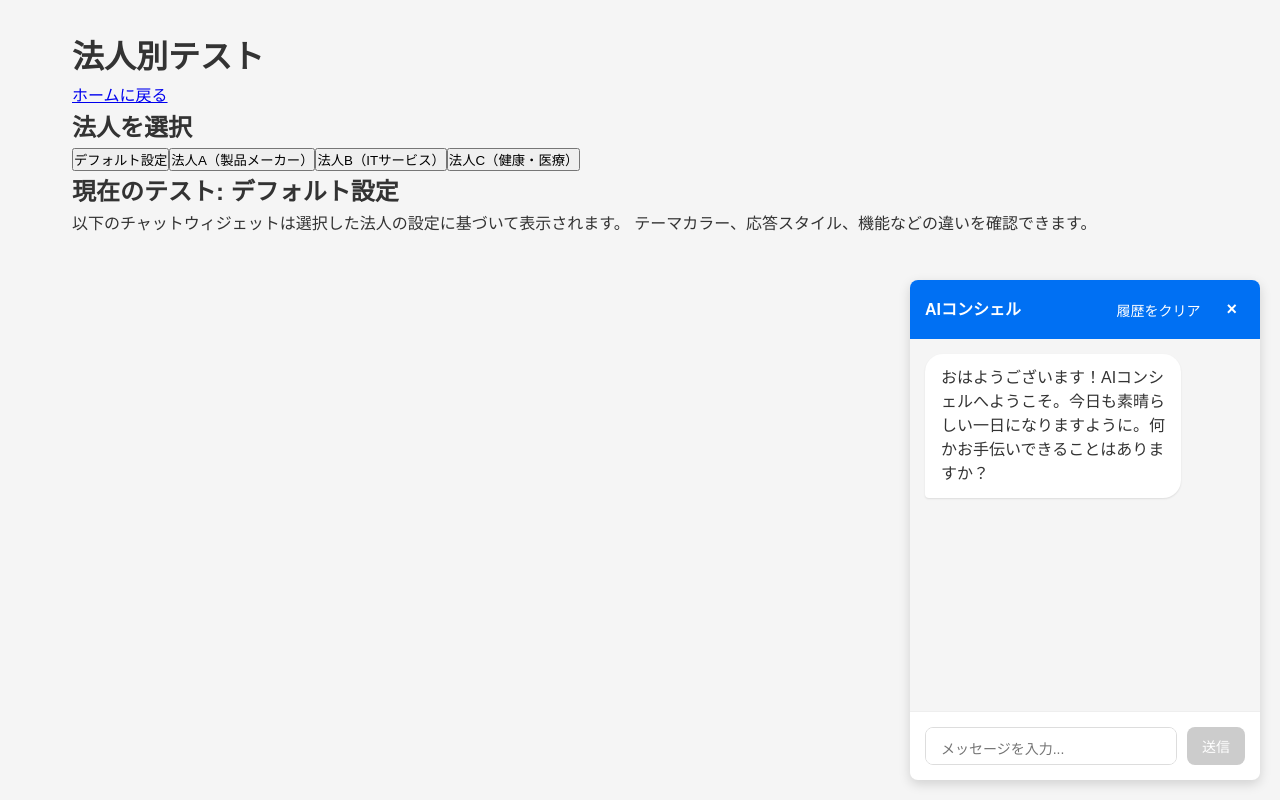
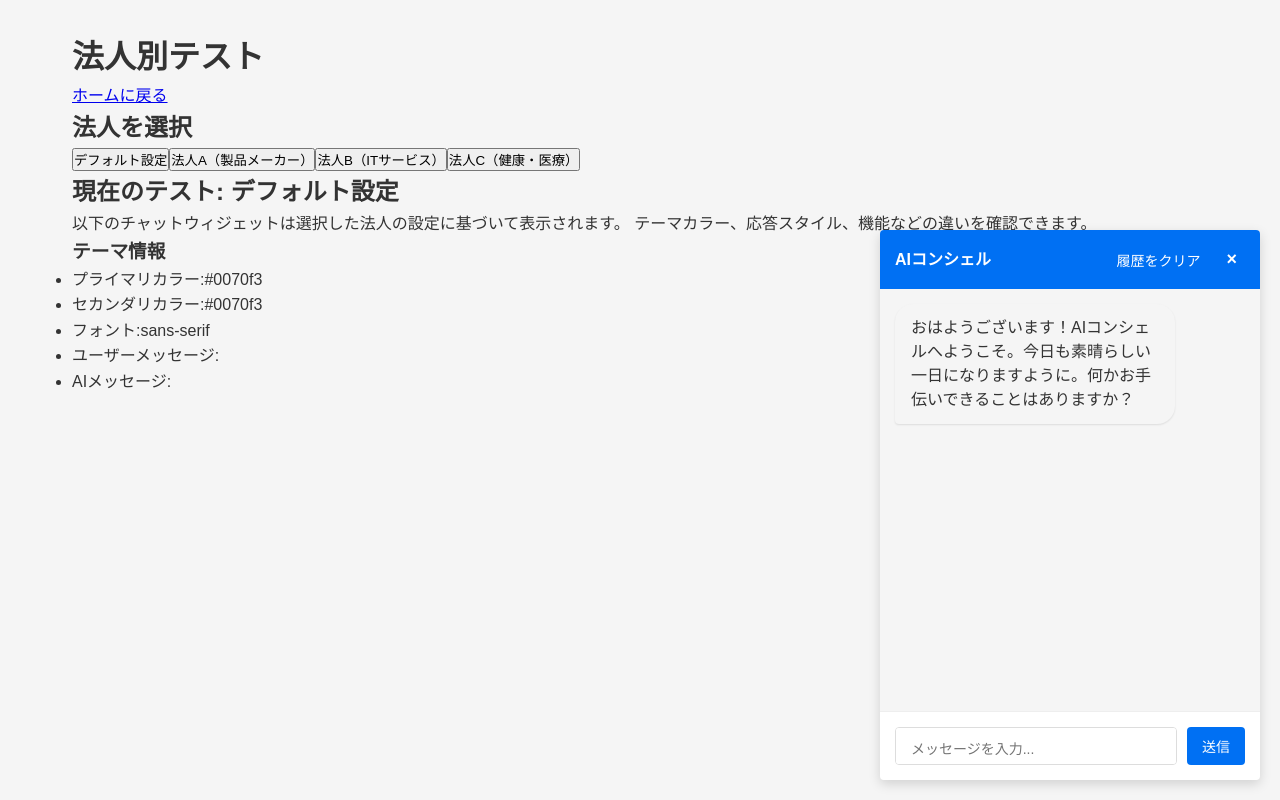
Before and after one commit to cayman1028/AI_conciel, a Next.js app: page /test in a window 1280 px wide. Both pictures are taken after a click on the button "サポート". Built offline with nearby package versions, Linux system fonts and the light colour scheme.

Commit message:
レスポンシブデザインの最適化と法人別テーマ機能の実装

```diff
--- a/src/app/test/page.tsx
+++ b/src/app/test/page.tsx
@@ -1,11 +1,13 @@
 'use client';
 
 import ChatWidget from '@/components/ChatWidget';
+import { getCompanyTheme } from '@/lib/companyTheme';
 import Link from 'next/link';
-import { useState } from 'react';
+import { useEffect, useState } from 'react';
 
 export default function TestPage() {
   const [selectedCompany, setSelectedCompany] = useState<string>('default');
+  const [companyThemeInfo, setCompanyThemeInfo] = useState<any>(null);
 
   const companies = [
     { id: 'default', name: 'デフォルト設定' },
@@ -13,6 +15,25 @@ export default function TestPage() {
     { id: 'company-b', name: '法人B（ITサービス）' },
     { id: 'company-c', name: '法人C（健康・医療）' }
   ];
+
+  // 選択された法人のテーマ情報を取得
+  useEffect(() => {
+    const fetchThemeInfo = async () => {
+      try {
+        const theme = await getCompanyTheme(selectedCompany);
+        setCompanyThemeInfo({
+          primaryColor: theme.colors.primary,
+          secondaryColor: theme.colors.secondary,
+          fontFamily: theme.typography.fontFamily.base,
+          bubbleColors: theme.chatWidget.bubbleColors
+        });
+      } catch (error) {
+        console.error('テーマ情報の取得エラー:', error);
+      }
+    };
+
+    fetchThemeInfo();
+  }, [selectedCompany]);
 
   return (
     <main className="flex min-h-screen flex-col items-center p-6 sm:p-12">
@@ -43,7 +64,7 @@ export default function TestPage() {
           </div>
         </div>
 
-        <div className="bg-white rounded-lg p-6 shadow-md">
+        <div className="bg-white rounded-lg p-6 shadow-md mb-8">
           <h2 className="text-xl font-semibold mb-4">
             現在のテスト: {companies.find(c => c.id === selectedCompany)?.name}
           </h2>
@@ -51,6 +72,48 @@ export default function TestPage() {
             以下のチャットウィジェットは選択した法人の設定に基づいて表示されます。
             テーマカラー、応答スタイル、機能などの違いを確認できます。
           </p>
+
+          {companyThemeInfo && (
+            <div className="mt-4 p-4 bg-gray-50 rounded-lg">
+              <h3 className="font-semibold mb-2">テーマ情報</h3>
+              <ul className="space-y-2">
+                <li className="flex items-center">
+                  <span className="mr-2">プライマリカラー:</span>
+                  <span
+                    className="inline-block w-6 h-6 rounded-full mr-2"
+                    style={{ backgroundColor: companyThemeInfo.primaryColor }}
+                  ></span>
+                  <code>{companyThemeInfo.primaryColor}</code>
+                </li>
+                <li className="flex items-center">
+                  <span className="mr-2">セカンダリカラー:</span>
+                  <span
+                    className="inline-block w-6 h-6 rounded-full mr-2"
+                    style={{ backgroundColor: companyThemeInfo.secondaryColor }}
+                  ></span>
+                  <code>{companyThemeInfo.secondaryColor}</code>
+                </li>
+                <li>
+                  <span className="mr-2">フォント:</span>
+                  <code>{companyThemeInfo.fontFamily}</code>
+                </li>
+                <li className="flex items-center">
+                  <span className="mr-2">ユーザーメッセージ:</span>
+                  <span
+                    className="inline-block w-6 h-6 rounded-full mr-2"
+                    style={{ backgroundColor: companyThemeInfo.bubbleColors.user }}
+                  ></span>
+                </li>
+                <li className="flex items-center">
+                  <span className="mr-2">AIメッセージ:</span>
+                  <span
+                    className="inline-block w-6 h-6 rounded-full mr-2"
+                    style={{ backgroundColor: companyThemeInfo.bubbleColors.assistant }}
+                  ></span>
+                </li>
+              </ul>
+            </div>
+          )}
         </div>
       </div>
 
--- a/src/components/ChatWidget.tsx
+++ b/src/components/ChatWidget.tsx
@@ -1,5 +1,6 @@
 'use client';
 
+import { applyCompanyTheme, generateCssVariables, generateThemeStyles, getCompanyTheme } from '@/lib/companyTheme';
 import {
     generateContextPrompt,
     recordUserQuestion,
@@ -45,12 +46,43 @@ export default function ChatWidget({ companyId = 'default' }: ChatWidgetProps) {
   const [isLoading, setIsLoading] = useState(false);
   const [history, setHistory] = useState<any[]>([]);
   const [userContextPrompt, setUserContextPrompt] = useState('');
+  const [themeStyles, setThemeStyles] = useState<any>({});
+  const [cssVars, setCssVars] = useState<string>('');
+
+  // テーマの読み込み
+  useEffect(() => {
+    const loadTheme = async () => {
+      try {
+        // 法人IDに基づいてテーマを取得
+        const theme = await getCompanyTheme(companyId);
+
+        // テーマからスタイルを生成
+        const styles = generateThemeStyles(theme);
+        setThemeStyles(styles);
+
+        // CSSカスタムプロパティを生成
+        const cssVariables = generateCssVariables(theme);
+        setCssVars(cssVariables);
+
+        // ドキュメント全体にテーマを適用
+        if (typeof window !== 'undefined') {
+          await applyCompanyTheme(companyId);
+        }
+
+        console.log(`法人ID "${companyId}" のテーマを適用しました`);
+      } catch (error) {
+        console.error('テーマの読み込みエラー:', error);
+      }
+    };
+
+    loadTheme();
+  }, [companyId]);
 
   // メッセージの読み込み
   const loadMessagesFromStorage = (): Message[] => {
     if (typeof window === 'undefined') return [];
 
-    const storedMessages = localStorage.getItem(STORAGE_KEY_MESSAGES);
+    const storedMessages = localStorage.getItem(`${STORAGE_KEY_MESSAGES}_${companyId}`);
     if (storedMessages) {
       return JSON.parse(storedMessages);
     }
@@ -68,7 +100,7 @@ export default function ChatWidget({ companyId = 'default' }: ChatWidgetProps) {
   const loadHistoryFromStorage = () => {
     if (typeof window === 'undefined') return [];
 
-    const storedHistory = localStorage.getItem(STORAGE_KEY_HISTORY);
+    const storedHistory = localStorage.getItem(`${STORAGE_KEY_HISTORY}_${companyId}`);
     if (storedHistory) {
       return JSON.parse(storedHistory);
     }
@@ -100,27 +132,37 @@ export default function ChatWidget({ companyId = 'default' }: ChatWidgetProps) {
         { role: 'assistant', content: greeting }
       ]);
     }
-  }, []);
+  }, [companyId]);
 
   // メッセージの保存
   useEffect(() => {
     if (typeof window !== 'undefined' && messages.length > 0) {
-      localStorage.setItem(STORAGE_KEY_MESSAGES, JSON.stringify(messages));
+      localStorage.setItem(`${STORAGE_KEY_MESSAGES}_${companyId}`, JSON.stringify(messages));
     }
-  }, [messages]);
+  }, [messages, companyId]);
 
   // 履歴の保存
   useEffect(() => {
     if (typeof window !== 'undefined' && history.length > 0) {
-      localStorage.setItem(STORAGE_KEY_HISTORY, JSON.stringify(history));
+      localStorage.setItem(`${STORAGE_KEY_HISTORY}_${companyId}`, JSON.stringify(history));
     }
-  }, [history]);
+  }, [history, companyId]);
 
   // チャットの参照
   const chatContainerRef = useRef<HTMLDivElement>(null);
 
   // メッセージ表示エリアの末尾への参照
   const messagesEndRef = useRef<HTMLDivElement>(null);
+
+  // チャットウィジェットのルート要素への参照
+  const chatWidgetRef = useRef<HTMLDivElement>(null);
+
+  // CSSカスタムプロパティの適用
+  useEffect(() => {
+    if (chatWidgetRef.current && cssVars) {
+      chatWidgetRef.current.setAttribute('style', cssVars);
+    }
+  }, [cssVars]);
 
   // 自動スクロール関数
   const scrollToBottom = () => {
@@ -275,12 +317,13 @@ export default function ChatWidget({ companyId = 'default' }: ChatWidgetProps) {
   }, [isExpanded]);
 
   return (
-    <div className={styles.chatWidget}>
+    <div className={styles.chatWidget} ref={chatWidgetRef}>
       {!isExpanded ? (
         <button
           className={styles.chatButton}
           onClick={() => setIsExpanded(true)}
           aria-label="サポート"
+          style={themeStyles.chatButtonStyle}
         >
           <svg xmlns="http://www.w3.org/2000/svg" width="28" height="28" viewBox="0 0 24 24" fill="none" stroke="currentColor" strokeWidth="1.5" strokeLinecap="round" strokeLinejoin="round">
             <path d="M21 15a2 2 0 0 1-2 2H7l-4 4V5a2 2 0 0 1 2-2h14a2 2 0 0 1 2 2z"></path>
@@ -290,7 +333,7 @@ export default function ChatWidget({ companyId = 'default' }: ChatWidgetProps) {
         </button>
       ) : (
         <div className={styles.chatContainer}>
-          <div className={styles.chatHeader}>
+          <div className={styles.chatHeader} style={themeStyles.chatHeaderStyle}>
             <div className={styles.chatTitle}>
               AIコンシェル
             </div>
@@ -318,6 +361,7 @@ export default function ChatWidget({ companyId = 'default' }: ChatWidgetProps) {
                 <div key={index} className={styles.messageWrapper}>
                   <div
                     className={`${styles.message} ${message.isUser ? styles.userMessage : styles.botMessage}`}
+                    style={message.isUser ? themeStyles.userMessageStyle : themeStyles.botMessageStyle}
                   >
                     {message.text}
                   </div>
@@ -352,6 +396,7 @@ export default function ChatWidget({ companyId = 'default' }: ChatWidgetProps) {
               className={styles.sendButton}
               disabled={!inputValue.trim() || isLoading}
               aria-label="送信"
+              style={themeStyles.sendButtonStyle}
             >
               送信
             </button>
--- a/src/lib/companyTheme.ts
+++ b/src/lib/companyTheme.ts
@@ -1,6 +1,6 @@
 /**
  * 法人テーマ管理ユーティリティ
- * 法人IDに基づいて適切なテーマを読み込む機能を提供します
+ * 法人IDに基づいて適切なテーマ設定を読み込む機能を提供します
  */
 
 import { defaultTheme } from '../companies/default/theme';
@@ -41,6 +41,74 @@ export async function getCompanyTheme(companyId: string = 'default') {
     console.error(`法人テーマの読み込みエラー:`, error);
     return defaultTheme;
   }
+}
+
+/**
+ * テーマからCSSプロパティを生成する
+ * @param theme テーマオブジェクト
+ * @returns CSSプロパティオブジェクト
+ */
+export function generateThemeStyles(theme: any) {
+  return {
+    // チャットボタン
+    chatButtonStyle: {
+      backgroundColor: theme.colors.primary,
+      boxShadow: `0 4px 12px ${theme.colors.primary}40`,
+    },
+
+    // チャットヘッダー
+    chatHeaderStyle: {
+      backgroundColor: theme.colors.primary,
+    },
+
+    // ユーザーメッセージ
+    userMessageStyle: {
+      backgroundColor: theme.colors.primary,
+      color: theme.colors.text.inverse,
+    },
+
+    // ボットメッセージ
+    botMessageStyle: {
+      backgroundColor: theme.chatWidget?.bubbleColors?.assistant || theme.colors.surface,
+      color: theme.colors.text.primary,
+    },
+
+    // 送信ボタン
+    sendButtonStyle: {
+      backgroundColor: theme.colors.primary,
+    },
+
+    // 送信ボタン（ホバー時）
+    sendButtonHoverStyle: {
+      backgroundColor: theme.colors.secondary,
+    }
+  };
+}
+
+/**
+ * CSSカスタムプロパティを生成する
+ * @param theme テーマオブジェクト
+ * @returns CSSカスタムプロパティの文字列
+ */
+export function generateCssVariables(theme: any) {
+  return `
+    --primary-color: ${theme.colors.primary};
+    --secondary-color: ${theme.colors.secondary};
+    --accent-color: ${theme.colors.accent};
+    --background-color: ${theme.colors.background};
+    --surface-color: ${theme.colors.surface};
+    --text-primary-color: ${theme.colors.text.primary};
+    --text-secondary-color: ${theme.colors.text.secondary};
+    --text-disabled-color: ${theme.colors.text.disabled};
+    --text-inverse-color: ${theme.colors.text.inverse};
+    --success-color: ${theme.colors.status.success};
+    --warning-color: ${theme.colors.status.warning};
+    --error-color: ${theme.colors.status.error};
+    --info-color: ${theme.colors.status.info};
+    --border-radius: ${theme.borders.radius.md};
+    --chat-bubble-user-color: ${theme.chatWidget?.bubbleColors?.user || theme.colors.primary};
+    --chat-bubble-assistant-color: ${theme.chatWidget?.bubbleColors?.assistant || theme.colors.surface};
+  `;
 }
 
 /**
--- a/src/styles/ChatWidget.module.css
+++ b/src/styles/ChatWidget.module.css
@@ -7,11 +7,24 @@
     right: 20px;
     z-index: 1000;
     font-family: -apple-system, BlinkMacSystemFont, 'Segoe UI', Roboto, Oxygen, Ubuntu, Cantarell, 'Open Sans', 'Helvetica Neue', sans-serif;
+    /* テーマ変数のデフォルト値 */
+    --primary-color: #0070f3;
+    --secondary-color: #0070f3;
+    --accent-color: #ff4081;
+    --background-color: #ffffff;
+    --surface-color: #f5f5f5;
+    --text-primary-color: #333333;
+    --text-secondary-color: #666666;
+    --text-disabled-color: #999999;
+    --text-inverse-color: #ffffff;
+    --border-radius: 8px;
+    --chat-bubble-user-color: #e1f5fe;
+    --chat-bubble-assistant-color: #f5f5f5;
 }
 
 .chatButton {
-    background-color: #0070f3;
-    color: white;
+    background-color: var(--primary-color, #0070f3);
+    color: var(--text-inverse-color, white);
     border: none;
     border-radius: 50%;
     width: 56px;
@@ -52,8 +65,8 @@
     content: "サポート";
     position: absolute;
     left: -90px;
-    background-color: #0070f3;
-    color: white;
+    background-color: var(--primary-color, #0070f3);
+    color: var(--text-inverse-color, white);
     padding: 8px 12px;
     border-radius: 4px;
     font-size: 14px;
@@ -71,7 +84,7 @@
     height: 0;
     border-top: 6px solid transparent;
     border-bottom: 6px solid transparent;
-    border-left: 6px solid #0070f3;
+    border-left: 6px solid var(--primary-color, #0070f3);
     opacity: 1;
     visibility: visible;
 }
@@ -79,8 +92,8 @@
 .chatContainer {
     width: 350px;
     height: 500px;
-    background-color: white;
-    border-radius: 8px;
+    background-color: var(--background-color, white);
+    border-radius: var(--border-radius, 8px);
     overflow: hidden;
     display: flex;
     flex-direction: column;
@@ -88,8 +101,8 @@
 }
 
 .chatHeader {
-    background-color: #0070f3;
-    color: white;
+    background-color: var(--primary-color, #0070f3);
+    color: var(--text-inverse-color, white);
     padding: 15px;
     display: flex;
     justify-content: space-between;
@@ -109,7 +122,7 @@
 .clearButton, .closeButton {
     background: none;
     border: none;
-    color: white;
+    color: var(--text-inverse-color, white);
     cursor: pointer;
     font-size: 14px;
     padding: 4px 8px;
@@ -132,7 +145,7 @@
     padding: 15px;
     display: flex;
     flex-direction: column;
-    background-color: #f5f5f5;
+    background-color: var(--surface-color, #f5f5f5);
     scroll-behavior: smooth;
     -webkit-overflow-scrolling: touch;
 }
@@ -164,15 +177,15 @@
 
 .userMessage {
     align-self: flex-end;
-    background-color: #0070f3;
-    color: white;
+    background-color: var(--primary-color, #0070f3);
+    color: var(--text-inverse-color, white);
     border-bottom-right-radius: 4px;
 }
 
 .botMessage {
     align-self: flex-start;
-    background-color: white;
-    color: #333;
+    background-color: var(--chat-bubble-assistant-color, white);
+    color: var(--text-primary-color, #333);
     border-bottom-left-radius: 4px;
     box-shadow: 0 1px 2px rgba(0, 0, 0, 0.1);
 }
@@ -180,8 +193,8 @@
 /* ローディングインジケーター */
 .typingIndicator {
     padding: 10px 15px;
-    color: #666;
-    background-color: white;
+    color: var(--text-secondary-color, #666);
+    background-color: var(--chat-bubble-assistant-color, white);
     border-radius: 18px;
     border-bottom-left-radius: 4px;
     box-shadow: 0 1px 2px rgba(0, 0, 0, 0.1);
@@ -198,7 +211,7 @@
     width: 8px;
     height: 8px;
     border-radius: 50%;
-    background-color: #666;
+    background-color: var(--text-secondary-color, #666);
     margin: 0 2px;
     opacity: 0.6;
 }
@@ -245,7 +258,7 @@
     flex: 1;
     padding: 10px 15px;
     border: 1px solid #ddd;
-    border-radius: 8px;
+    border-radius: var(--border-radius, 8px);
     font-size: 14px;
     resize: none;
     outline: none;
@@ -253,15 +266,15 @@
 }
 
 .inputField:focus {
-    border-color: #0070f3;
+    border-color: var(--primary-color, #0070f3);
     box-shadow: 0 0 0 2px rgba(0, 112, 243, 0.2);
 }
 
 .sendButton {
-    background-color: #0070f3;
-    color: white;
+    background-color: var(--primary-color, #0070f3);
+    color: var(--text-inverse-color, white);
     border: none;
-    border-radius: 8px;
+    border-radius: var(--border-radius, 8px);
     padding: 0 15px;
     font-size: 14px;
     cursor: pointer;
@@ -269,11 +282,11 @@
 }
 
 .sendButton:hover {
-    background-color: #0058c7;
+    background-color: var(--secondary-color, #0058c7);
 }
 
 .sendButton:disabled {
-    background-color: #ccc;
+    background-color: var(--text-disabled-color, #ccc);
     cursor: not-allowed;
 }
 
@@ -296,6 +309,7 @@
 }
 
 /* レスポンシブデザイン */
+/* モバイル向け */
 @media (max-width: 480px) {
     .chatContainer {
         width: 100%;
@@ -309,6 +323,91 @@
     .chatButton {
         width: 48px;
         height: 48px;
+        bottom: 15px;
+        right: 15px;
+    }
+
+    .message {
+        max-width: 85%;
+        padding: 10px 14px;
+    }
+
+    .chatHeader {
+        padding: 12px;
+    }
+
+    .chatInput {
+        padding: 10px;
+    }
+
+    .inputField {
+        padding: 8px 12px;
+    }
+
+    .chatButton:hover::before {
+        display: none; /* モバイルではホバーツールチップを非表示 */
+    }
+
+    .chatButton:hover::after {
+        display: none; /* モバイルではホバーツールチップの矢印を非表示 */
+    }
+}
+
+/* タブレット向け */
+@media (min-width: 481px) and (max-width: 768px) {
+    .chatContainer {
+        width: 320px;
+        height: 450px;
+    }
+
+    .chatButton {
+        width: 52px;
+        height: 52px;
+    }
+
+    .message {
+        max-width: 85%;
+    }
+}
+
+/* 小型デスクトップ向け */
+@media (min-width: 769px) and (max-width: 1024px) {
+    .chatContainer {
+        width: 350px;
+        height: 500px;
+    }
+}
+
+/* 大型デスクトップ向け */
+@media (min-width: 1025px) {
+    .chatContainer {
+        width: 380px;
+        height: 550px;
+    }
+}
+
+/* 横向き（ランドスケープ）モバイル向け */
+@media (max-height: 480px) and (orientation: landscape) {
+    .chatContainer {
+        width: 100%;
+        height: 100%;
+        position: fixed;
+        bottom: 0;
+        right: 0;
+        border-radius: 0;
+    }
+
+    .chatMessages {
+        padding: 10px;
+    }
+
+    .message {
+        padding: 8px 12px;
+        margin-bottom: 4px;
+    }
+
+    .chatInput {
+        padding: 8px;
     }
 }
 
```
